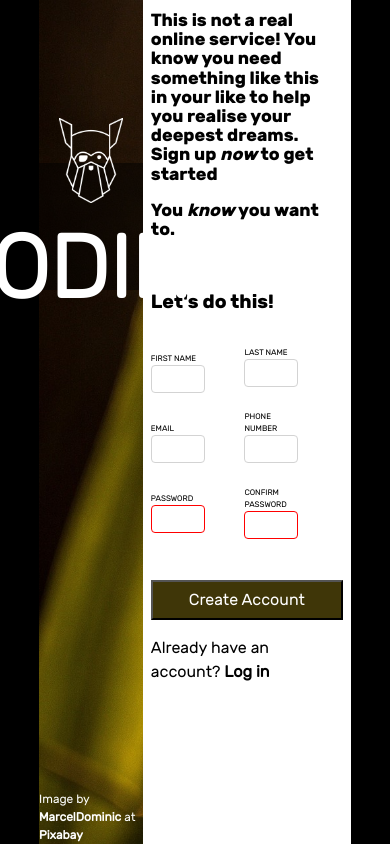
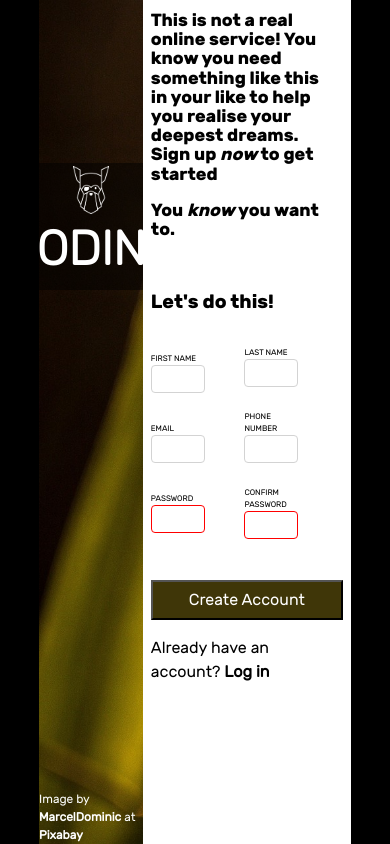
Before and after one commit to james-carson/sign-up-form, a plain HTML site: page index.html in a window 390 px wide. Drawn offline with Linux system fonts and the light colour scheme; files whose address does not match are found by name.

Commit message:
Project complete

```diff
--- a/styles.css
+++ b/styles.css
@@ -92,7 +92,7 @@ div {
 
 h1 {
     font-family: "rubiklight", system-ui, -apple-system, BlinkMacSystemFont, 'Segoe UI', Roboto, Oxygen, Ubuntu, Cantarell, 'Open Sans', 'Helvetica Neue', sans-serif;
-    font-size: clamp(3rem, 5.5rem, 5.5rem);
+    font-size: clamp(3rem, 8vw, 5.5rem);
 }
 
 h2, h3 {
@@ -227,11 +227,11 @@ h2 {
     opacity: 1;
     justify-content: center;
     align-items: center;
-    font-size: clamp(3rem, 5.5rem, 5.5rem);
 }
 
 #logo_image {
     max-height: 10vh;
+    height: clamp(3rem, 8vw, 5.5rem);
 }
 
 a {
```
Also changed, not shown: index.html (+6 -5 lines).
